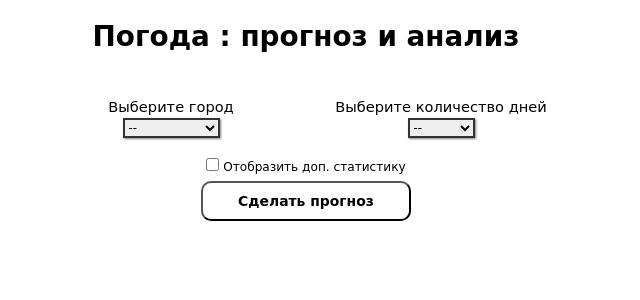
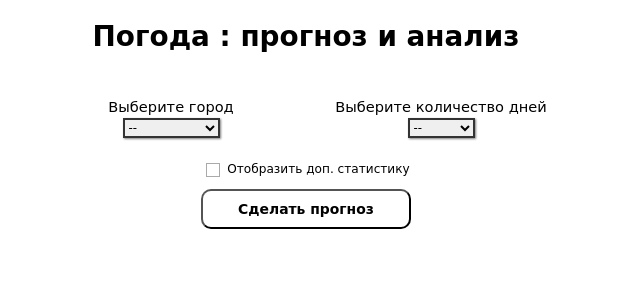
Before and after one commit to d-a-yakovlev/IDA_weather_project, a Flask app: template templates/base.html in a window 1280 px wide. Shown: the top 300 px of the page, without its empty margins (334-974 px from the left). Run offline with Flask 2, Linux system fonts and the light colour scheme; the template is opened without the code that fills it, so the values that code supplies are empty; some web fonts are replaced.

Commit message:
feat : add custom checkbox

```diff
--- a/static/styles.css
+++ b/static/styles.css
@@ -1,3 +1,10 @@
+@keyframes changing-colors {
+    0%   { background: #bebebe; }
+    50%  { background: #2072a1; }
+    100% { background: #bebebe; }
+}
+
+
 * {
     box-sizing: border-box;
     font-family: 'Unbounded', cursive;
@@ -204,3 +211,58 @@ li:last-child {
 .stats-div {
     margin-top: 50px;
 }
+
+
+input[type=checkbox]:checked + span:before {
+	background-image: url("./images/chkmrk.svg");
+}
+
+
+.filt_label input {
+	margin-top: 1px;
+	position: absolute;
+	z-index: -1;
+    opacity: 0;
+}
+
+
+.filt_label {
+	padding-top: 4px;
+	padding-bottom: 1px;
+	position: relative;
+	display: block;
+}
+
+
+.filt_label:hover {
+	cursor: pointer;
+	color: darkorange;
+}
+
+
+.filt_label:hover > span:before {
+	border-color: darkorange;
+}
+
+
+.filt_label > span {
+    display: inline-flex;
+    outline: none;
+}
+
+
+.filt_label > span:before {
+    display: inline-block;
+    flex-shrink: 0;
+    flex-grow: 0;
+    background-color: #fff;
+    content: '';
+    border: 1px solid #aaa;
+    width: 14px;
+    height: 14px;
+    top: -1.5px;
+    position: relative;
+    margin: 2px 7px 0px 4px;
+    background-repeat: no-repeat;
+    box-sizing: border-box;
+}
--- a/templates/base.html
+++ b/templates/base.html
@@ -47,8 +47,9 @@
 
         <div class="flex-div col-flex">
             <div class="details-div checkbox-div center">
-                <label><input id="details-input-cb" type="checkbox" name="detailed-check" value="detailed">
-                Отобразить доп. статистику</label>
+                <label class="filt_label"><input id="details-input-cb" type="checkbox" name="detailed-check" value="detailed">
+                <span>Отобразить доп. статистику</span>
+                </label>
             </div>
 
             <div class="button-div">
```
